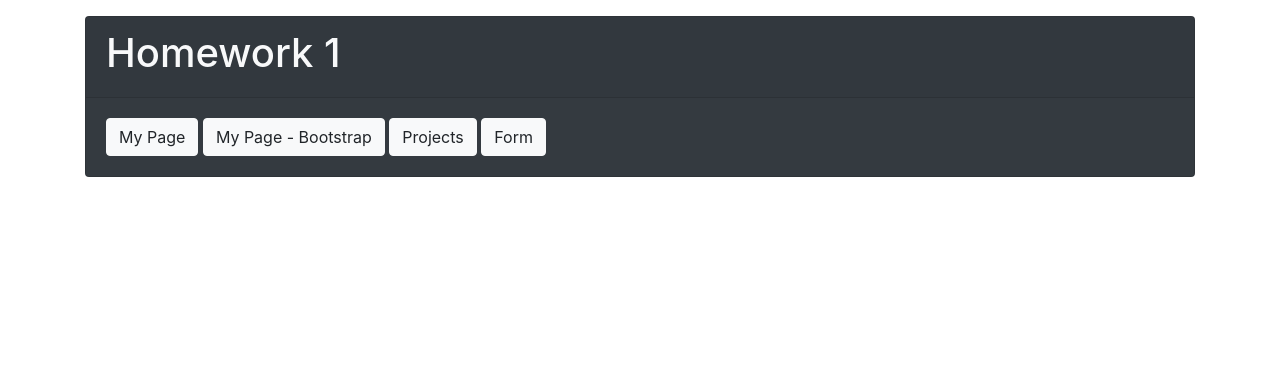
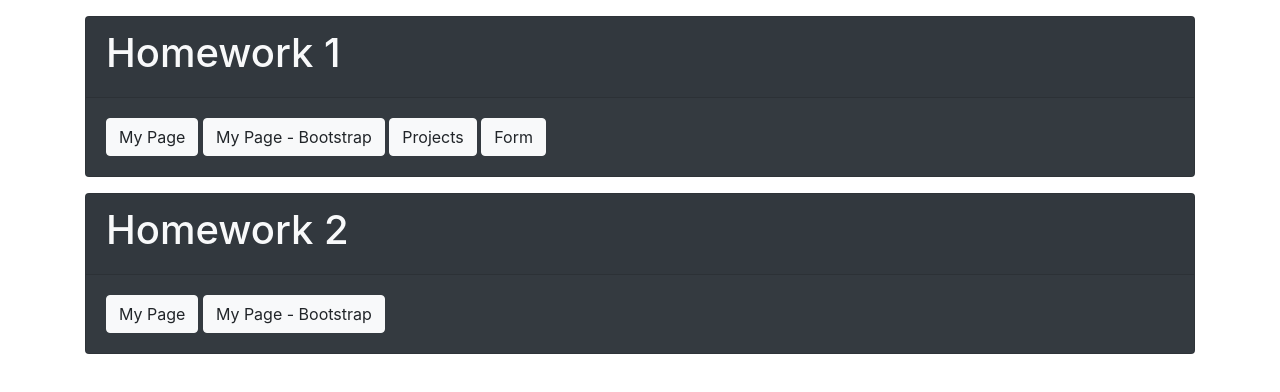
Before and after one commit to MatthewHardy-Boulder/MatthewHardy-Boulder.github.io, a plain HTML site: page index.html in a window 1280 px wide. Drawn offline with nearby package versions, Linux system fonts and the light colour scheme.

Commit message:
Homework 2

```diff
--- a/index.html
+++ b/index.html
@@ -8,7 +8,7 @@
 </head>
 <body>
     <div class="container my-3">
-        <div class="card bg-dark text-light">
+        <div class="card bg-dark text-light my-3">
             <div class="card-header">
                 <h1>Homework 1</h1>
             </div>
@@ -19,6 +19,15 @@
                 <a href="/3308_HW_1/form.html" class="btn btn-light">Form</a>
             </div>
         </div>
+        <div class="card bg-dark text-light my-3">
+            <div class="card-header">
+                <h1>Homework 2</h1>
+            </div>
+            <div class="card-body">
+                <a href="/3308_HW_2/signup-modal/login.html" class="btn btn-light">My Page</a>
+                <a href="/3308_HW_2/tic-tac-toe/tic-tac-toe.html" class="btn btn-light">My Page - Bootstrap</a>
+            </div>
+        </div>
     </div>
 
     <script src="https://ajax.googleapis.com/ajax/libs/jquery/3.5.1/jquery.min.js"></script>
```
